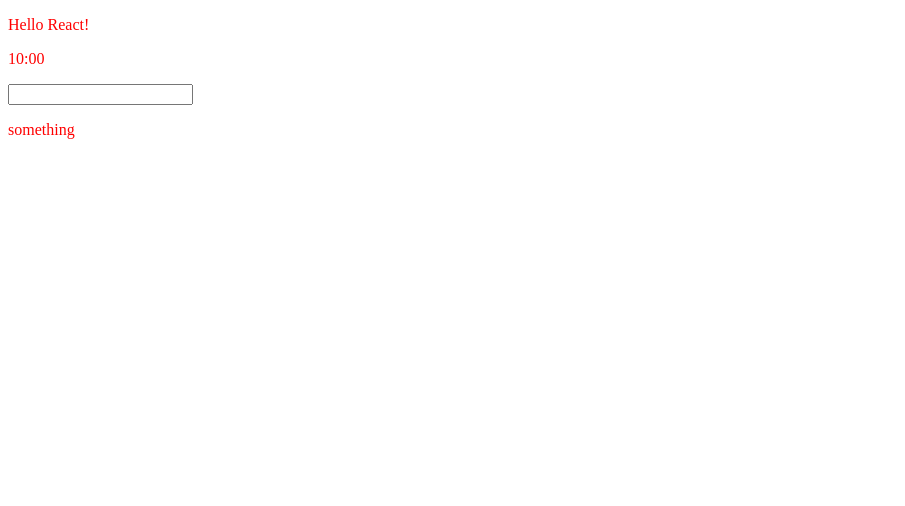
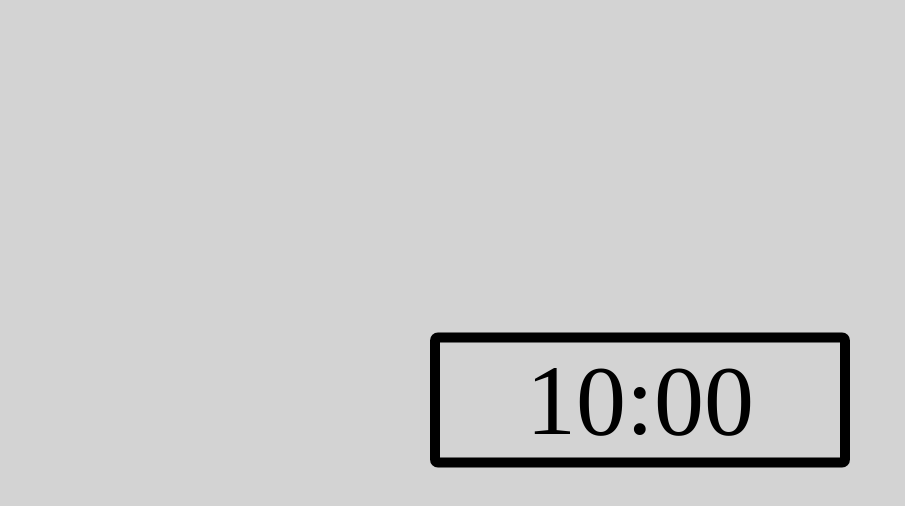
Before and after one commit to shogo-kam/meditation, a React app: page / in a window 1280 px wide. Shown: the top 506 px of the page, without its empty margins (0-905 px from the left). Built offline with nearby package versions, Linux system fonts and the light colour scheme.

Commit message:
timerのstyleを設定した

```diff
--- a/src/components/Root.js
+++ b/src/components/Root.js
@@ -5,21 +5,12 @@ import Timer from './common/Timer';
 class Root extends React.Component {
 	constructor(props) {
 		super(props);
-		this.state = {message: 'something'};
-	}
-
-	onChange(e) {
-		this.setState({message: e.target.value});
 	}
 
 	render() {
 		return (
 			<div>
-				<p>Hello React!</p>
 				<Timer />
-
-				<input type="text" onChange={this.onChange.bind(this)} />
-				<p>{ this.state.message }</p>
 			</div>
 		);
 	}
--- a/src/components/common/Timer.js
+++ b/src/components/common/Timer.js
@@ -9,7 +9,7 @@ class Timer extends React.Component {
 
 	render() {
 		return (
-			<div>
+			<div id="timer">
 				<p>{ this.state.time }</p>
 			</div>
 		);
--- a/src/styles/common.scss
+++ b/src/styles/common.scss
@@ -1,4 +1,23 @@
-$body-color: red;
+$body-color: black;
 body {
 	color: $body-color;
+	background-color: lightgray;
 }
+
+#timer{
+	border:solid ;
+	border-width: 10px;
+	border-radius: 8px;
+	width:400px ;
+	height: 150x;
+	position: absolute;
+	top: 50%;
+    left: 50%;
+    transform: translateY(-50%) translateX(-50%);
+	p {
+		margin: 0px;
+		font-size: 100px;
+		text-align:center;
+	}
+
+}
```
